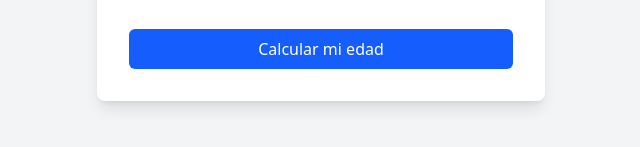
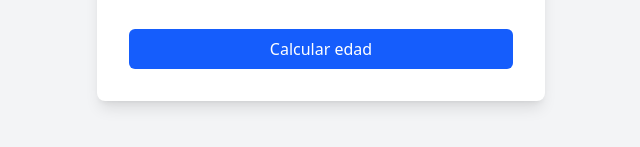
Before and after one commit to docenciadw/2025cdw, a plain HTML site: page Actividad3/Diego/index.html in a window 1280 px wide. Shown: the part 471-618 px from the top of the page, 319-959 px from the left. Drawn offline with nearby package versions, Linux system fonts and the light colour scheme.

Commit message:
Update index.html

```diff
--- a/Actividad3/Diego/index.html
+++ b/Actividad3/Diego/index.html
@@ -19,7 +19,7 @@
                     <input type="number" id="anioNacimiento" class="w-full px-4 py-2 border rounded-md focus:outline-none focus:ring-2 focus:ring-blue-500" placeholder="Ej: 1990" min="1900" max="2025">
                 </div>
                 <button id="calcular" class="w-full bg-blue-600 text-white py-2 px-4 rounded-md hover:bg-blue-700 transition duration-300 mt-4">
-                    Calcular mi edad
+                    Calcular edad
                 </button>
             </div>
             <div id="resultado" class="mt-8 hidden">
```
